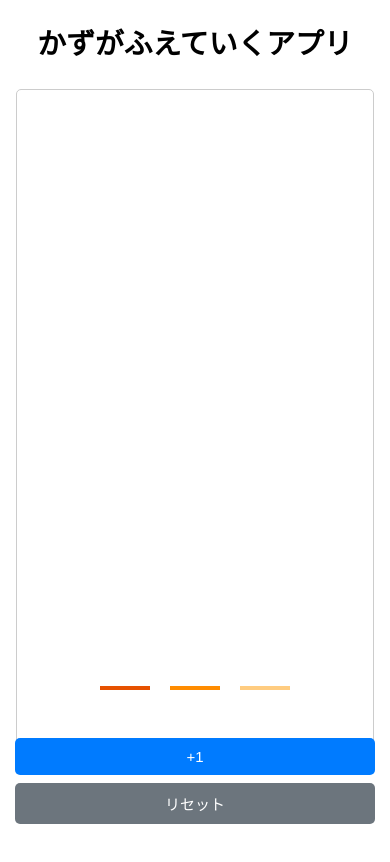
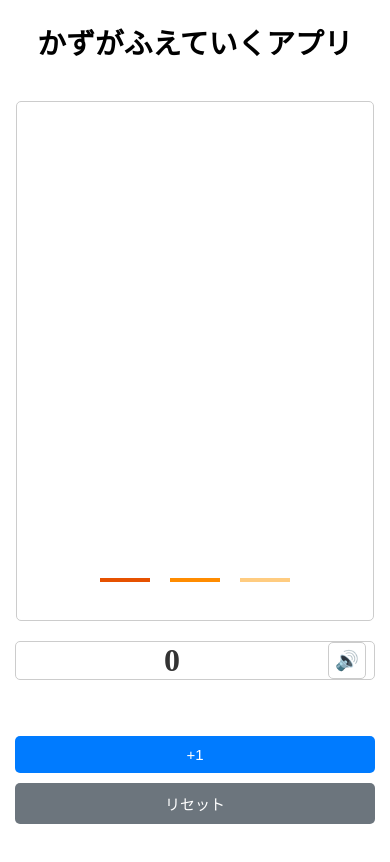
Before and after one commit to YUHI-YONEMARU/number-learning-app, a Next.js app: page / in a window 390 px wide. Shown: the top 862 px of the page. Built offline with nearby package versions, Linux system fonts and the light colour scheme.

Commit message:
update design

```diff
--- a/components/Counter.tsx
+++ b/components/Counter.tsx
@@ -14,8 +14,8 @@
 
   return (
     <div className={styles.buttonContainer}>
-      <div className={styles.incrementButtons}>
-        {count >= 100 && (
+      {count >= 100 && (
+        <div className={styles.incrementButton}>
           <button
             className={styles.button}
             onClick={() => onIncrement(100)}
@@ -24,8 +24,10 @@
           >
             +100
           </button>
-        )}
-        {count >= 10 && (
+        </div>
+      )}
+      {count >= 10 && (
+        <div className={styles.incrementButton}>
           <button
             className={styles.button}
             onClick={() => onIncrement(10)}
@@ -34,9 +36,9 @@
           >
             +10
           </button>
-        )}
-      </div>
-      <div className={styles.oneAndReset}>
+        </div>
+      )}
+      <div className={styles.incrementButton}>
         <button
           className={styles.button}
           onClick={() => onIncrement(1)}
@@ -45,6 +47,8 @@
         >
           +1
         </button>
+      </div>
+      <div className={styles.reset}>
         <button
           className={styles.resetButton}
           onClick={onReset}
--- a/pages/index.tsx
+++ b/pages/index.tsx
@@ -58,6 +58,7 @@
       <h1 className={styles.title}>かずがふえていくアプリ</h1>
       <div className={styles.wrapper}>
         <VisualCircles count={count} />
+      </div>
       <div className={styles.countWrapper}>
         <div className={styles.countDisplay} aria-live="polite">{count}</div>
         <button
@@ -68,7 +69,6 @@
           🔊
         </button>
       </div>
-      </div>
       <Counter onIncrement={handleIncrement} onReset={handleReset} count={count} />
     </div>
   );
--- a/styles/Counter.module.css
+++ b/styles/Counter.module.css
@@ -4,35 +4,26 @@
   left: 50%;
   transform: translateX(-50%);
   display: flex;
+  flex-wrap: wrap;
   gap: 10px;
   justify-content: center;
   align-items: flex-start;
   width: 360px; /* スマホ横幅 */
 }
 
-.incrementButtons {
-  display: flex;
-  gap: 10px;
-  flex: 1; /* +10, +100で均等分割 */
-}
-
-/* count < 10 の場合、incrementButtonsを非表示 */
-.buttonContainer:not(:has(.incrementButtons > button)) .incrementButtons {
-  display: none;
-}
-
-/* incrementButtonsが非表示の場合、oneAndResetを全幅に */
-.buttonContainer:not(:has(.incrementButtons > button)) .oneAndReset {
-  flex: none;
-  width: 100%;
-}
-
-.oneAndReset {
+.incrementButton {
   display: flex;
   flex-direction: column;
   gap: 10px;
   align-items: center;
-  flex: 1; /* 通常は半分 */
+  flex: 1;
+}
+.reset {
+  display: flex;
+  flex-direction: column;
+  align-items: center;
+  flex: none;
+  width: 100%;
 }
 
 .button {
@@ -85,7 +76,7 @@
     gap: 8px;
   }
 
-  .oneAndReset {
+  .one {
     gap: 8px;
   }
 
--- a/styles/Home.module.css
+++ b/styles/Home.module.css
@@ -24,7 +24,7 @@
   border: 1px solid #ccc;
   border-radius: 5px;
   padding: 10px;
-  margin: 10px 0;
+  margin: 20px 0;
   display: flex;
   flex-direction: column;
   align-items: center;
@@ -33,7 +33,7 @@
 
 .countWrapper {
   display: flex;
-  justify-content: space-between;
+  justify-content: space-around;
   align-items: center;
   width: 100%;
   padding: 10px;
@@ -42,6 +42,7 @@
 }
 
 .countDisplay {
+  flex: 1; /* 中央寄せでスペースを均等に */
   font-size: 3rem;
   font-weight: bold;
   color: #333;
@@ -50,6 +51,7 @@
 
 .speakerButton {
   padding: 8px;
+  margin-right:8px;
   font-size: 1.5rem;
   background-color: #ffffff;
   color: #333;
@@ -76,12 +78,12 @@
 
   .wrapper {
     padding: 8px;
-    margin: 8px 0;
+    margin: 20px 0;
     max-height: calc(100vh - 180px); /* スマホで余白調整 */
   }
 
   .countWrapper {
-    padding: 8px;
+    padding: 0px;
   }
 
   .countDisplay {
--- a/styles/VisualCircles.module.css
+++ b/styles/VisualCircles.module.css
@@ -1,6 +1,6 @@
 .circleContainer {
   margin-top: 20px;
-  margin-bottom: 120px; /* ボタン分の余白 */
+  margin-bottom: 30px; /* ボタン分の余白 */
 }
 
 .columnsContainer {
@@ -32,8 +32,8 @@
 }
 
 .circle {
-  width: 30px; /* ユーザー指定 */
-  height: 30px; /* ユーザー指定 */
+  width: 50px;
+  height: 50px;
   background-color: #ffcc80; /* 薄いオレンジ */
   border-radius: 50%;
 }
@@ -58,8 +58,8 @@
   display: flex;
   align-items: center;
   justify-content: center;
-  width: 60px;
-  height: 60px;
+  width: 50px;
+  height: 50px;
   background-color: #e65100; /* 濃いオレンジ */
   border-radius: 10px;
 }
@@ -103,12 +103,12 @@
 @media (max-width: 480px) {
   .column {
     min-width: 50px;
-    height: calc(100vh - 280px); /* スマホで少し小さめ */
+    height: calc(100vh - 400px); /* スマホで少し小さめ */
   }
 
   .circle {
-    width: 25px; /* スマホで少し小さめ */
-    height: 25px;
+    width: 40px; /* スマホで少し小さめ */
+    height: 40px;
   }
 
   .tenGroup {
@@ -117,8 +117,8 @@
   }
 
   .hundredGroup {
-    width: 50px;
-    height: 50px;
+    width: 40px;
+    height: 40px;
   }
 
   .circleTen {
```
Lines whose indentation alone changed are shown as unchanged.
